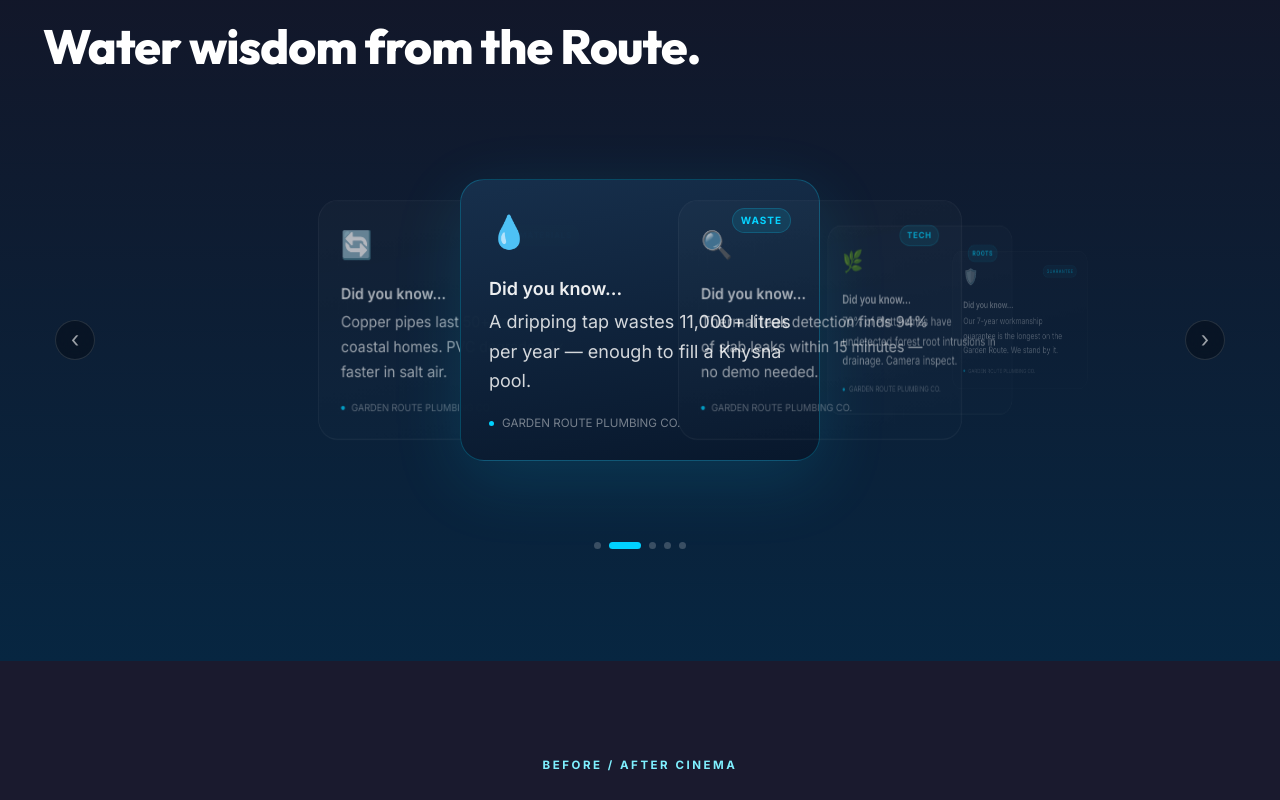
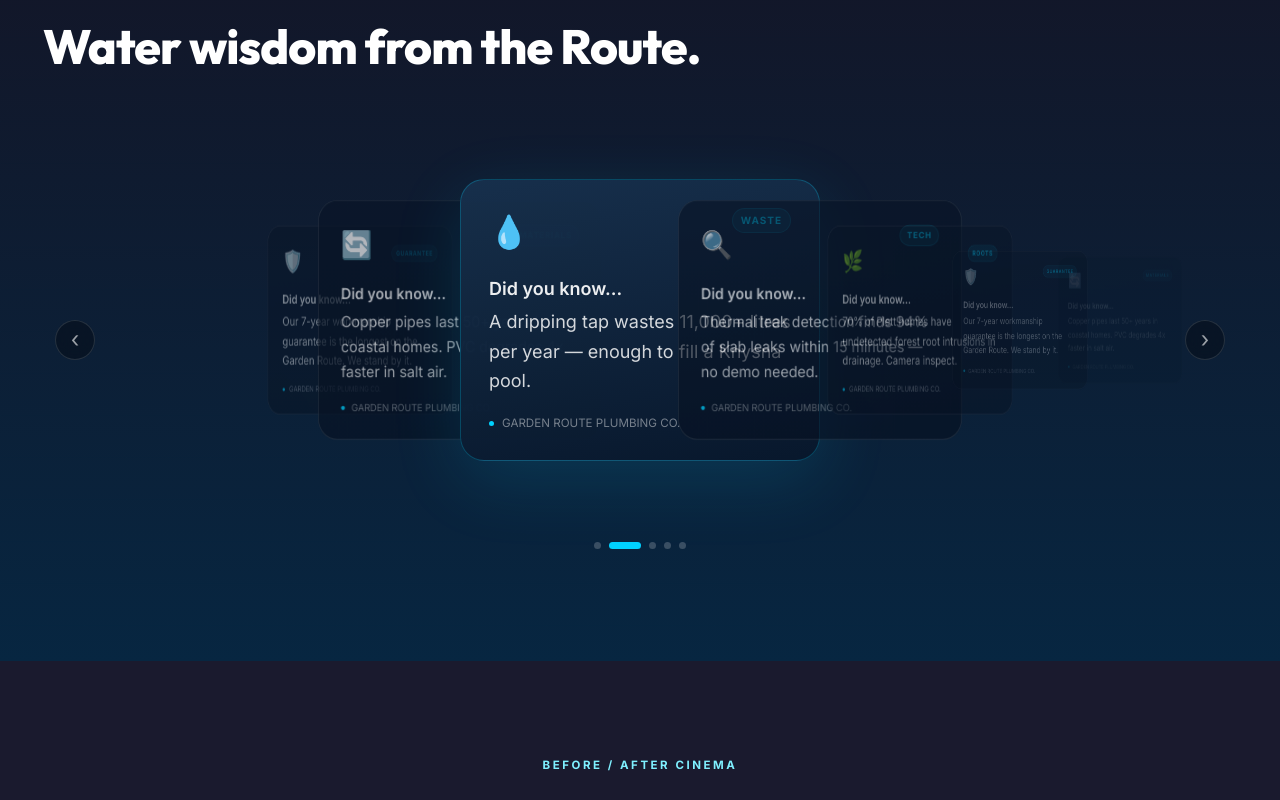
Before and after one commit to mikewithoutthemechanics/PUNCTUAL-PLUMBERS-PRODUCTION, a React (Vite) app: page / in a window 1280 px wide. Shown: the part 2820-3620 px from the top of the page. Built offline with nearby package versions, Linux system fonts and the light colour scheme; a web font is replaced by a local one.

Commit message:
fix: carousel infinite loop + opaque cards for readability

```diff
--- a/src/App.tsx
+++ b/src/App.tsx
@@ -96,13 +96,15 @@ export default function App() {
     { emoji:"🌿", fact:"70% of Plett homes have undetected forest root intrusions in drainage. Camera inspect.", tag:"ROOTS" },
     { emoji:"🛡️", fact:"Our 7-year workmanship guarantee is the longest on the Garden Route. We stand by it.", tag:"GUARANTEE" },
   ];
-  const [flowIdx, setFlowIdx] = useState(0);
+  const [flowIdx, setFlowIdx] = useState(1);
   const [flowPaused, setFlowPaused] = useState(false);
   useEffect(() => {
     if (flowPaused) return;
-    const id = setInterval(() => setFlowIdx(i => (i + 1) % flowFacts.length), 4200);
+    const id = setInterval(() => setFlowIdx(i => i >= paddedFlow.length - 2 ? 1 : i + 1), 4200);
     return () => clearInterval(id);
   }, [flowPaused]);
+
+  const paddedFlow = useMemo(() => [flowFacts[flowFacts.length - 1], ...flowFacts, flowFacts[0]], [flowFacts]);
 
   // Water calculator
   const [people, setPeople] = useState(3);
@@ -485,7 +487,7 @@ export default function App() {
           </div>
           <div className="mt-12 relative" style={{ perspective:"1300px" }}>
             <div className="relative h-[340px] sm:h-[380px] flex items-center justify-center">
-              {flowFacts.map((item, i) => {
+              {paddedFlow.map((item, i) => {
                 const diff = i - flowIdx;
                 const abs = Math.abs(diff);
                 const sign = Math.sign(diff) || 1;
@@ -510,8 +512,10 @@ export default function App() {
                       style={{
                         background: isCenter
                           ? "linear-gradient(170deg, rgba(23,48,76,0.98), rgba(8,24,44,0.98))"
-                          : "linear-gradient(170deg, rgba(255,255,255,0.038), rgba(255,255,255,0.016))",
-                        borderColor: isCenter ? "rgba(0,210,255,0.25)" : "rgba(255,255,255,0.085)",
+                          : "linear-gradient(170deg, rgba(10,22,40,0.94), rgba(8,18,34,0.94))",
+                        borderColor: isCenter
+                          ? "rgba(0,210,255,0.25)"
+                          : "rgba(255,255,255,0.13)",
                         boxShadow: isCenter ? "0 20px 70px rgba(0,210,255,0.13)" : "none",
                       }}
                     >
@@ -539,21 +543,21 @@ export default function App() {
             </div>
             <div className="flex justify-center gap-2 mt-8">
               {flowFacts.map((_, i) => (
-                <button key={i} onClick={() => setFlowIdx(i)}
+                <button key={i} onClick={() => setFlowIdx(i + 1)}
                   className="h-[7px] rounded-full transition-all"
                   style={{
-                    width: i === flowIdx ? 32 : 7,
-                    background: i === flowIdx ? colors.aqua : "rgba(255,255,255,0.2)",
+                    width: i + 1 === flowIdx ? 32 : 7,
+                    background: i + 1 === flowIdx ? colors.aqua : "rgba(255,255,255,0.2)",
                   }}
                   aria-label={`Fact ${i + 1}`}
                 />
               ))}
             </div>
-            <button onClick={() => setFlowIdx(i => (i - 1 + flowFacts.length) % flowFacts.length)}
+            <button onClick={() => setFlowIdx(i => i <= 1 ? paddedFlow.length - 2 : i - 1)}
               className="absolute left-1 sm:left-3 top-1/2 -translate-y-1/2 w-[40px] h-[40px] rounded-full flex items-center justify-center text-white/60 text-[22px] border border-white/12 bg-black/30 hover:bg-black/50 hover:text-white transition z-10 backdrop-blur-sm">
               ‹
             </button>
-            <button onClick={() => setFlowIdx(i => (i + 1) % flowFacts.length)}
+            <button onClick={() => setFlowIdx(i => i >= paddedFlow.length - 2 ? 1 : i + 1)}
               className="absolute right-1 sm:right-3 top-1/2 -translate-y-1/2 w-[40px] h-[40px] rounded-full flex items-center justify-center text-white/60 text-[22px] border border-white/12 bg-black/30 hover:bg-black/50 hover:text-white transition z-10 backdrop-blur-sm">
               ›
             </button>
```
